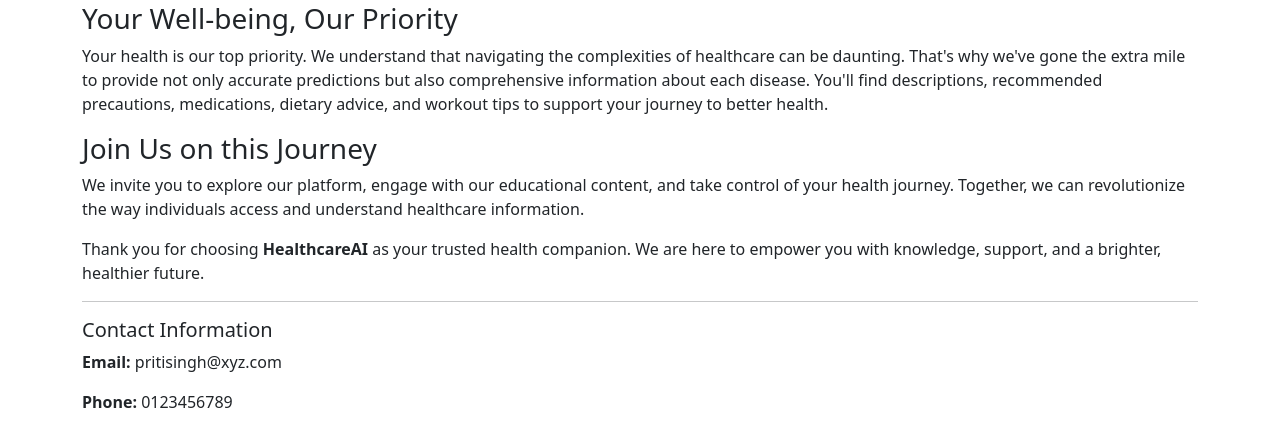
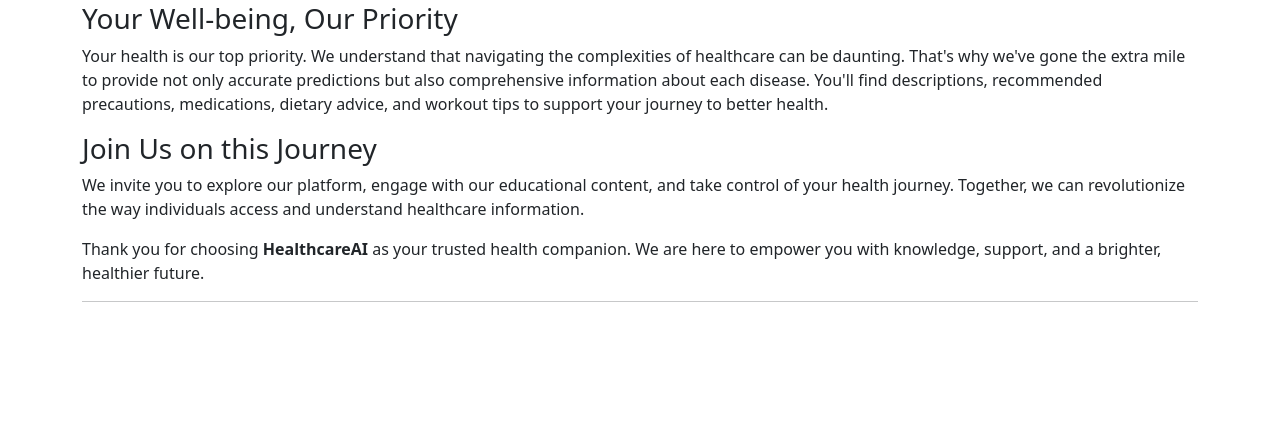
Before and after one commit to pritisingh-09/medicine-recommendation-system, a Flask app: page /about in a window 1280 px wide. Shown: the part 574-1012 px from the top of the page. After the commit the page ends 876 px from the top, so only its background shows below. Run offline with Flask 3, Linux system fonts and the light colour scheme; parts of the project's set-up code (start-up, migrations or seed data) failed here and were passed over.

Commit message:
Updated about.html

```diff
--- a/templates/about.html
+++ b/templates/about.html
@@ -34,10 +34,6 @@
 
       <hr>
 
-      <h5>Contact Information</h5>
-      <p><strong>Email:</strong> pritisingh@xyz.com</p>
-      <p><strong>Phone:</strong> 0123456789</p>
-
     </div>
 
     <script src="https://cdn.jsdelivr.net/npm/bootstrap@5.3.1/dist/js/bootstrap.bundle.min.js" integrity="sha384-HwwvtgBNo3bZJJLYd8oVXjrBZt8cqVSpeBNS5n7C8IVInixGAoxmnlMuBnhbgrkm" crossorigin="anonymous"></script>
```
